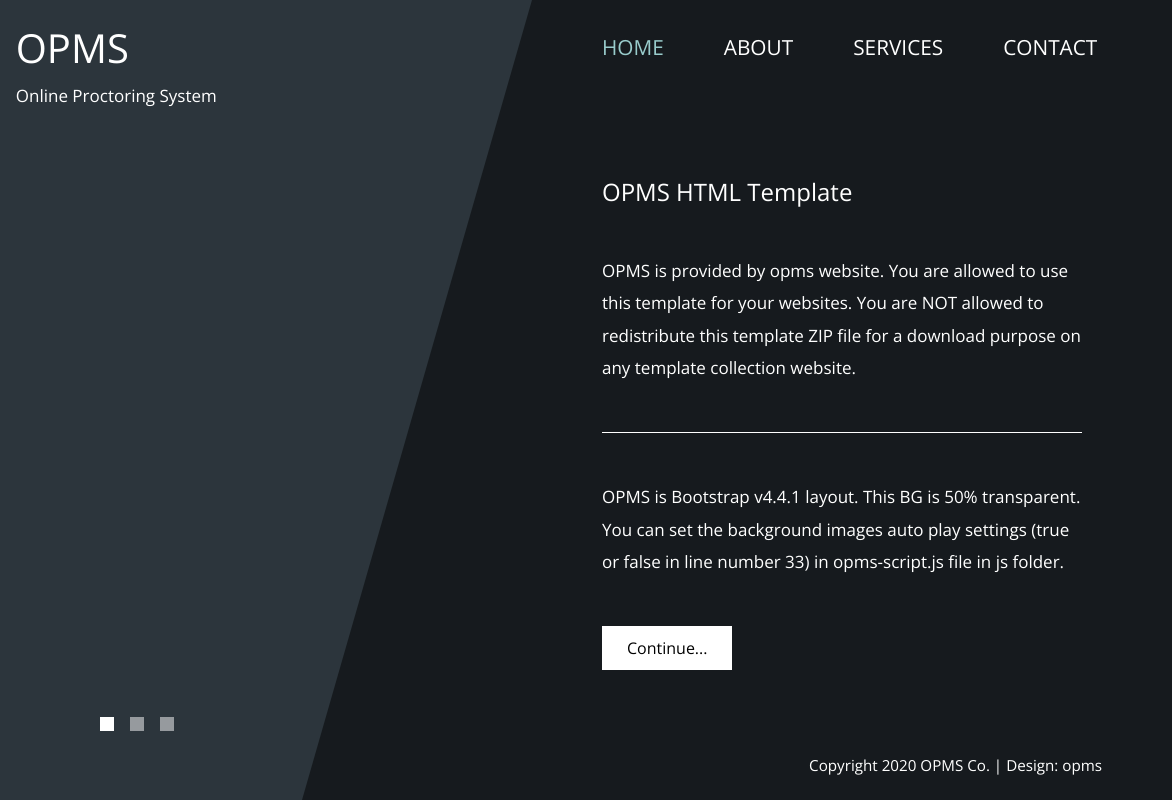
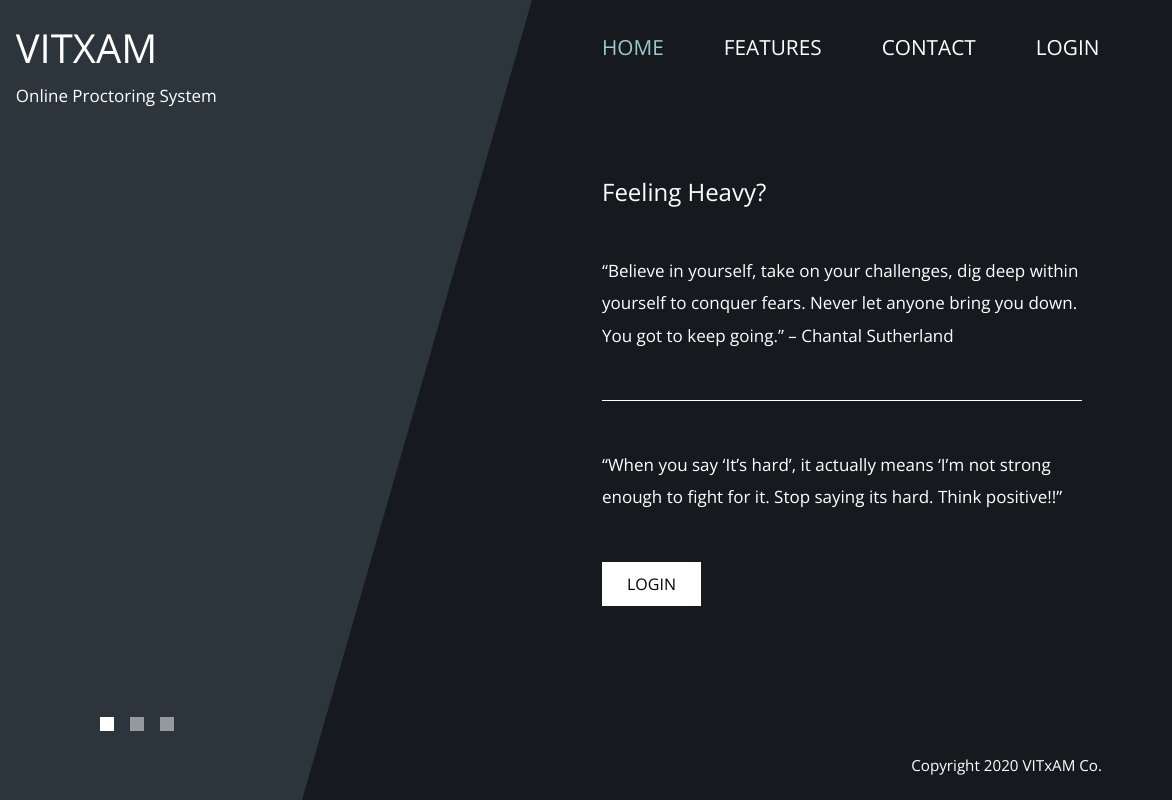
Before and after one commit to Zualemo-xo/Online-Proctoring-and-Facial-Tracking-, a plain HTML site: page index.html in a window 1280 px wide. Shown: the full height of the page, 108-1280 px from the left. Drawn offline with nearby package versions, Linux system fonts and the light colour scheme.

Commit message:
minor changes to navbar

```diff
--- a/index.html
+++ b/index.html
@@ -21,7 +21,7 @@
                     <div class="tm-site-header media">
                         <i class="fas fa-umbrella-beach fa-3x mt-1 tm-logo"></i>
                         <div class="media-body">
-                            <h1 class="tm-sitename text-uppercase">OPMS</h1>
+                            <h1 class="tm-sitename text-uppercase">VITxAM</h1>
                             <p class="tm-slogon">Online Proctoring System</p>
                         </div>
                     </div>
@@ -39,13 +39,13 @@
                                     <a class="nav-link tm-nav-link" href="#">Home <span class="sr-only">(current)</span></a>
                                 </li>
                                 <li class="nav-item">
-                                    <a class="nav-link tm-nav-link" href="about.html">About</a>
-                                </li>
-                                <li class="nav-item">
-                                    <a class="nav-link tm-nav-link" href="services.html">Services</a>
+                                    <a class="nav-link tm-nav-link" href="Features.html">Features</a>
                                 </li>
                                 <li class="nav-item">
                                     <a class="nav-link tm-nav-link" href="contact.html">Contact</a>
+                                </li>
+                                <li class="nav-item">
+                                    <a class="nav-link tm-nav-link" href="Login.html">Login</a>
                                 </li>
                             </ul>
                         </div>
@@ -57,11 +57,11 @@
                 <div class="tm-col-left"></div>
                 <main class="tm-col-right">
                     <section class="tm-content">
-                        <h2 class="mb-5 tm-content-title">OPMS HTML Template</h2>
-                        <p class="mb-5">OPMS is provided by opms website. You are allowed to use this template for your websites. You are NOT allowed to redistribute this template ZIP file for a download purpose on any template collection website.</p>
+                        <h2 class="mb-5 tm-content-title">Feeling Heavy? </h2>
+                        <p class="mb-5">“Believe in yourself, take on your challenges, dig deep within yourself to conquer fears. Never let anyone bring you down. You got to keep going.” – Chantal Sutherland</p>
                         <hr class="mb-5">
-                        <p class="mb-5">OPMS is Bootstrap v4.4.1 layout. This BG is 50% transparent. You can set the background images auto play settings (true or false in line number 33) in opms-script.js file in js folder.</p>
-                        <a href="about.html" class="btn btn-primary">Continue...</a>
+                        <p class="mb-5">“When you say ‘It’s hard’, it actually means ‘I’m not strong enough to fight for it. Stop saying its hard. Think positive!!”</p>
+                        <a href="Login.html" class="btn btn-primary">LOGIN </a>
                     </section>
                 </main>
             </div>
@@ -77,9 +77,9 @@
             </div>
             <div class="tm-col-right tm-col-footer">
                 <footer class="tm-site-footer text-right">
-                    <p class="mb-0">Copyright 2020 OPMS Co.
+                    <p class="mb-0">Copyright 2020 VITxAM Co.
 
-                    | Design: <a rel="nofollow" target="_parent" href="https://opms.com" class="tm-text-link">opms</a></p>
+                    <!-- | Design: <a rel="nofollow" target="_parent" href="https://opms.com" class="tm-text-link">opms</a></p> -->
                 </footer>
             </div>
         </div>
```
Also changed, not shown: Features.html (renamed from about.html, +9 -8 lines), Login.html (renamed from services.html, +9 -9 lines), contact.html (+9 -9 lines), fontawesome/LICENSE.txt (deleted).
